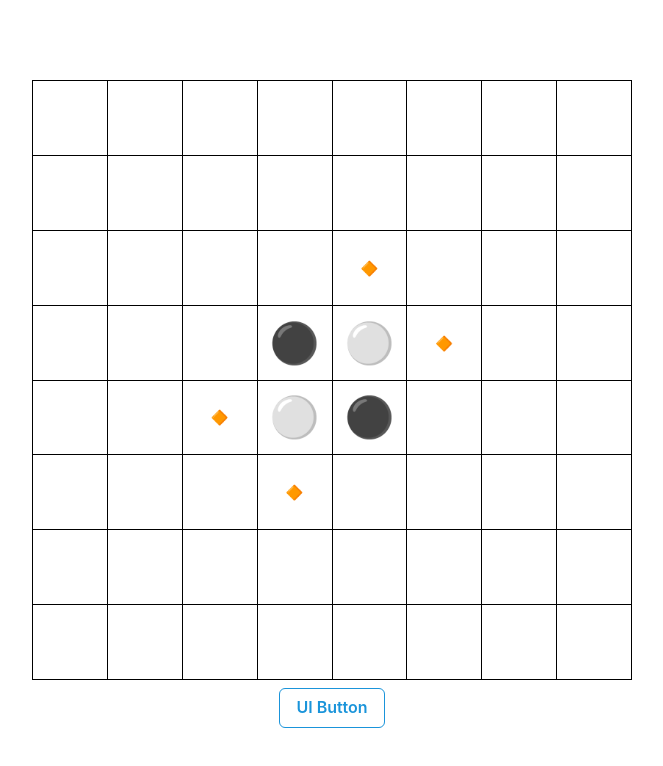
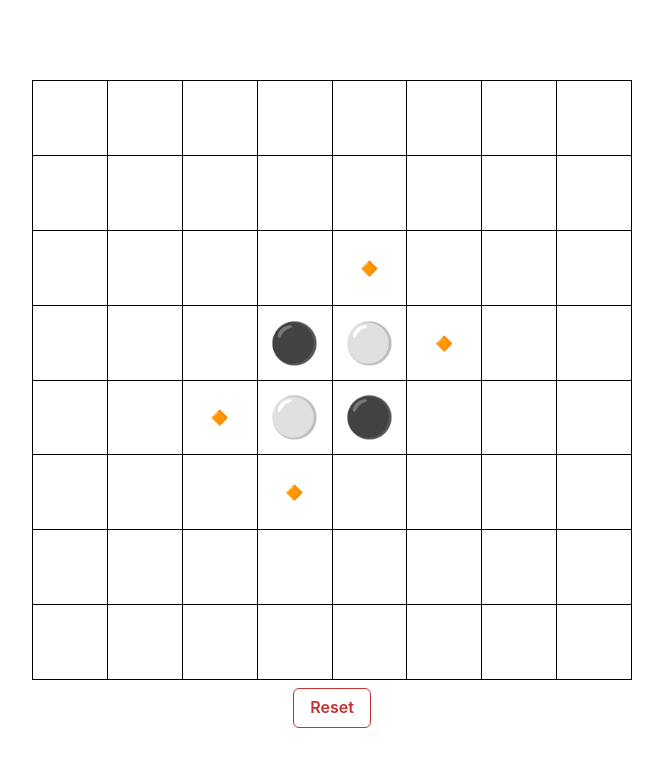
Before and after one commit to kuman514/ViteReversi, a React (Vite) app: page / in a window 1280 px wide. Shown: the top 766 px of the page, without its empty margins (308-971 px from the left). Built offline with nearby package versions, Linux system fonts and the light colour scheme.

Commit message:
feat(reset): add reset

```diff
--- a/src/components/atoms/UIButton/index.tsx
+++ b/src/components/atoms/UIButton/index.tsx
@@ -19,6 +19,7 @@ interface Props {
   leftIcon?: ReactElement;
   rightIcon?: ReactElement;
   fontSize?: string;
+  onClick?: () => void;
 }
 
 const UIButton: FC<Props> = ({
@@ -29,6 +30,7 @@ const UIButton: FC<Props> = ({
   leftIcon,
   rightIcon,
   fontSize,
+  onClick,
 }) => (
   <Button
     {...{
@@ -37,6 +39,7 @@ const UIButton: FC<Props> = ({
       buttonSize,
       leftIcon,
       rightIcon,
+      onClick,
     }}
   >
     <ButtonFontWrapper fontSize={fontSize}>
--- a/src/components/molecules/UIButtonWrapper/index.tsx
+++ b/src/components/molecules/UIButtonWrapper/index.tsx
@@ -1,24 +1,31 @@
+import { Stack } from '@chakra-ui/react';
 import React, { FC } from 'react';
 import styled from 'styled-components';
 import UIButton from '^/components/atoms/UIButton';
+import useStatus from '^/store';
 import { ChakraUIButtonColorScheme, ChakraUIButtonSize, ChakraUIButtonVariant } from '^/types';
 
 const Root = styled.div`
   margin-top: 1vmin;
 `;
 
-const UIButtonWrapper: FC<{}> = () => (
+const UIButtonWrapper: FC<{}> = () => {
+  const { reset } = useStatus();
+  return (
     <Root>
-    {/* Draft layout */}
+      <Stack direction="row" spacing={4} align="center">
         <UIButton
           buttonSize={ChakraUIButtonSize.SMALL}
           variant={ChakraUIButtonVariant.OUTLINE}
-      colorScheme={ChakraUIButtonColorScheme.TWITTER}
+          colorScheme={ChakraUIButtonColorScheme.RED}
           fontSize="2vmin"
+          onClick={reset}
         >
-      UI Button
+          Reset
         </UIButton>
+      </Stack>
     </Root>
   );
+};
 
 export default UIButtonWrapper;
```
Lines whose indentation alone changed are shown as unchanged.
